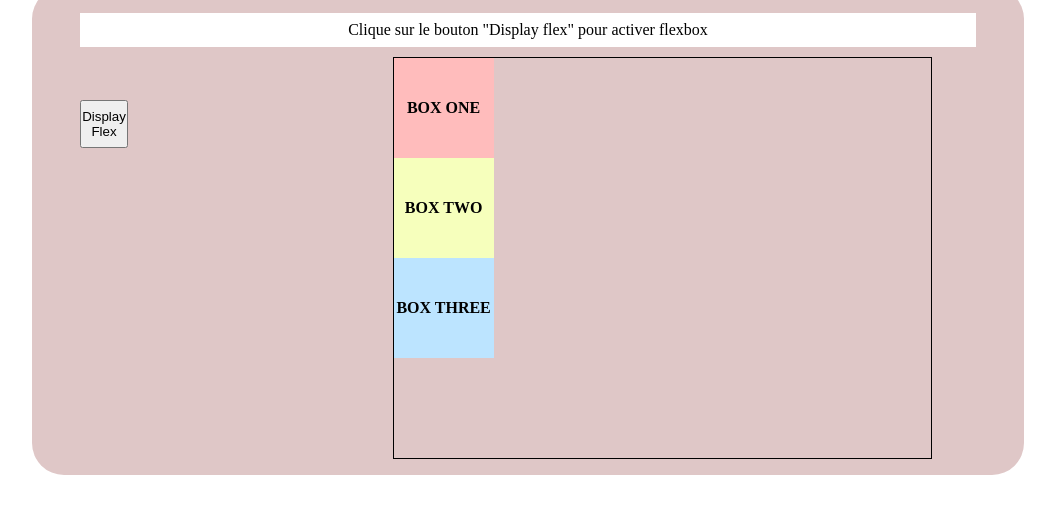
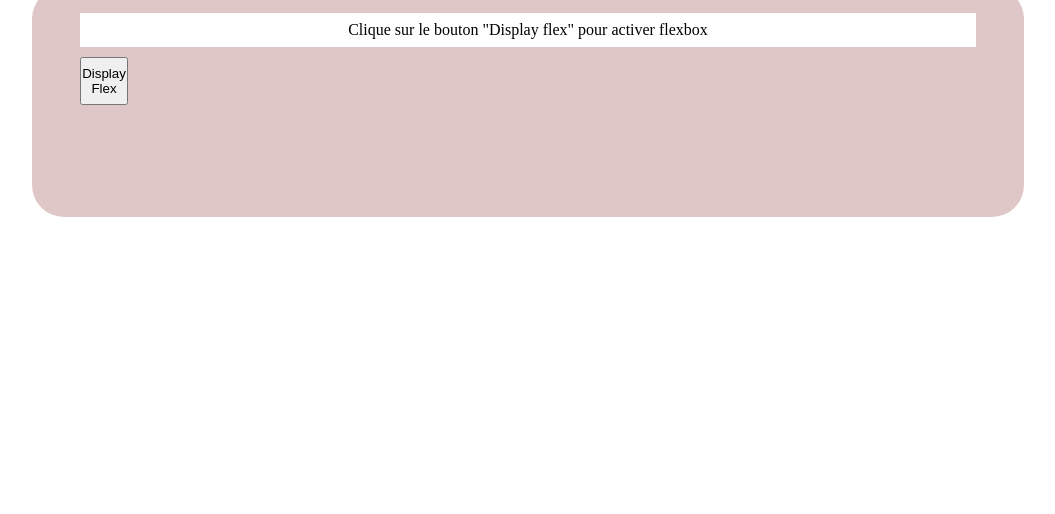
Before and after one commit to yannletouzey/visual-flexbox, a plain HTML site: page index.html in a window 1280 px wide. Shown: the part 50-564 px from the top of the page, without its empty margins (112-1167 px from the left). Drawn offline with Linux system fonts and the light colour scheme.

Commit message:
delete box

```diff
--- a/index.html
+++ b/index.html
@@ -44,7 +44,7 @@
                         <button id="wrap-btn" class="btn wrap-btn btn-hide">wrap</button>
                     </div> -->
                 </div>
-                <div id="box-big" class="box-big box-container">
+                <!-- <div id="box-big" class="box-big box-container">
                     <div class="box-small box-one">Box One</div>
                     <div class="box-small box-two">Box Two</div>
                     <div class="box-small box-three">Box Three</div>
@@ -52,7 +52,7 @@
                     <div class="box-small-wrap box-hide box-five">Box Five</div>
                     <div class="box-small-wrap box-hide box-six">Box Six</div>
                     <div class="box-small-wrap box-hide box-seven">Box Seven</div>
-                </div>
+                </div> -->
             </section>
         </section>
     </main>
```
